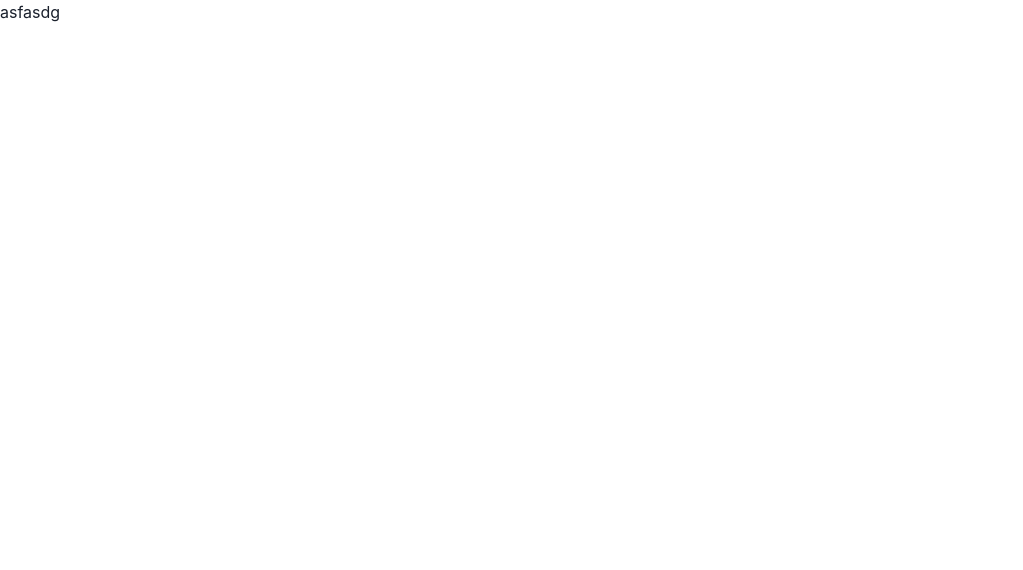
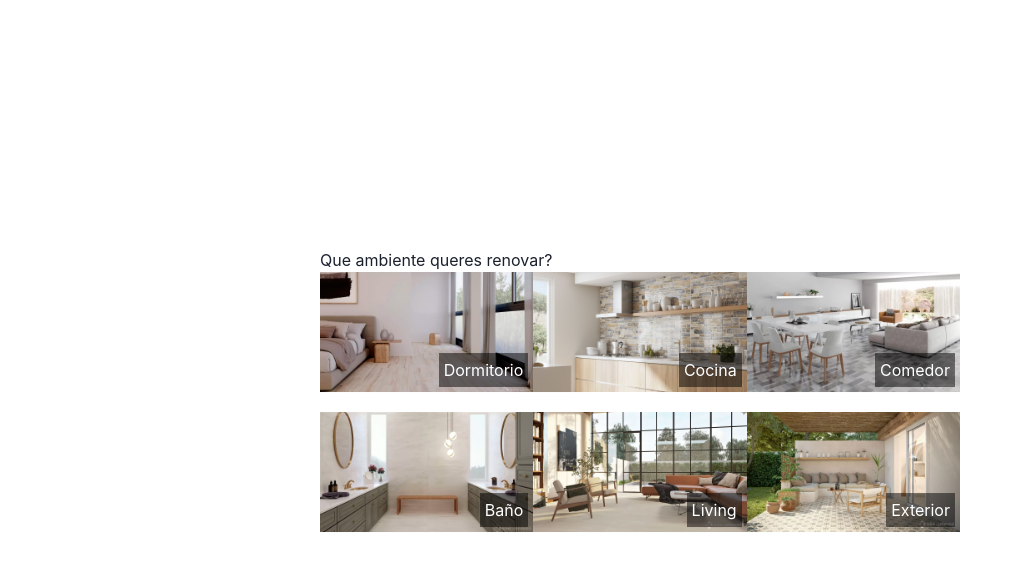
Before and after one commit to Colifaa/Cer-micas, a Next.js app: page /ambientes in a window 1280 px wide. Shown: the top 570 px of the page, without its empty margins (0-1023 px from the left). Built offline with nearby package versions, Linux system fonts and the light colour scheme.

Commit message:
probando el santi

```diff
--- a/src/components/ScrollingMenu/ScrollingMenu.jsx
+++ b/src/components/ScrollingMenu/ScrollingMenu.jsx
@@ -1,4 +1,4 @@
- /* import React, { useState } from 'react';
+import React, { useState } from 'react';
 import styles from './ScrollingMenu.module.css'; // Importa tus estilos CSS aquí
 
 const ScrollingMenu = () => {
@@ -63,4 +63,3 @@ const ScrollingMenu = () => {
 };
 
 export default ScrollingMenu;
-*/
--- a/src/pages/ambientes.js
+++ b/src/pages/ambientes.js
@@ -1,13 +1,12 @@
 
 
+import ScrollingMenu from '@/components/ScrollingMenu/ScrollingMenu'
 import React from 'react'
 
 export default function Ambientes() {
   return (
     <div>
-
-
-      asfasdg
+      <ScrollingMenu/>
 
   </div>
   )
```
